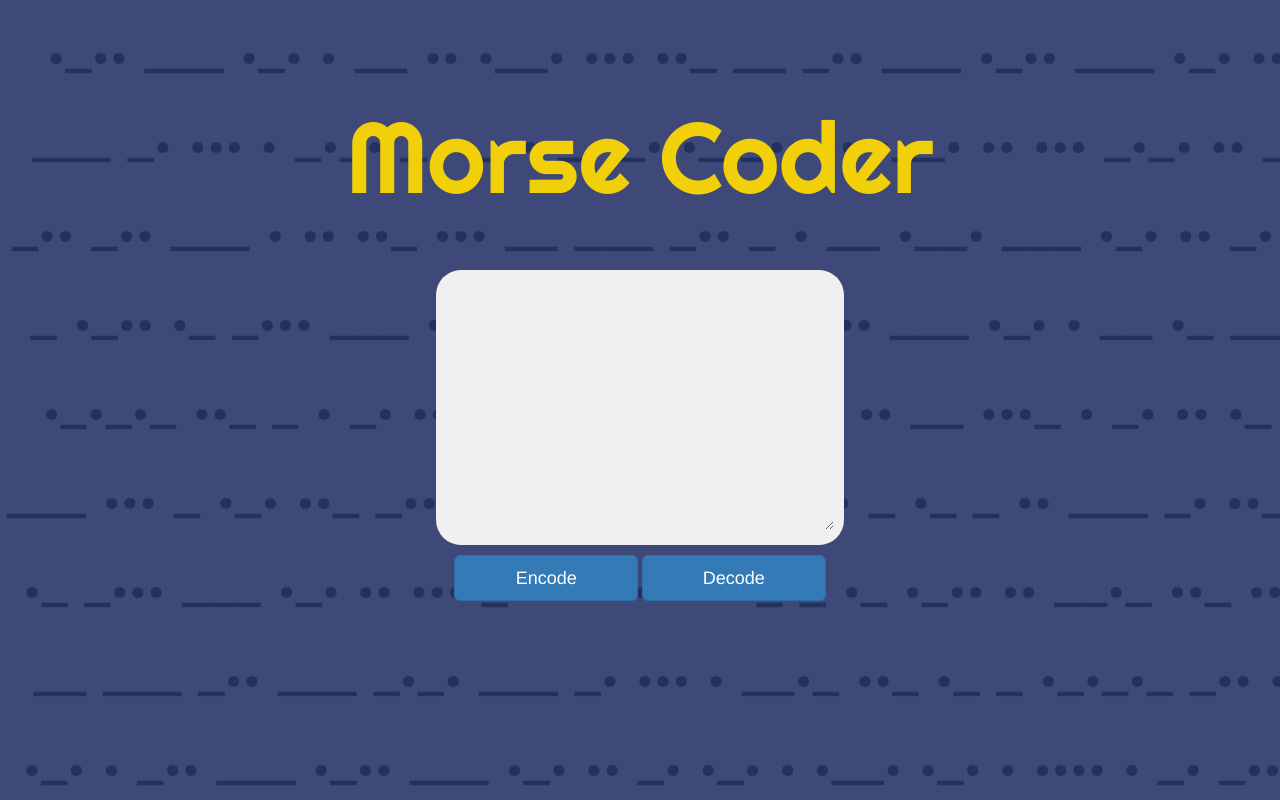
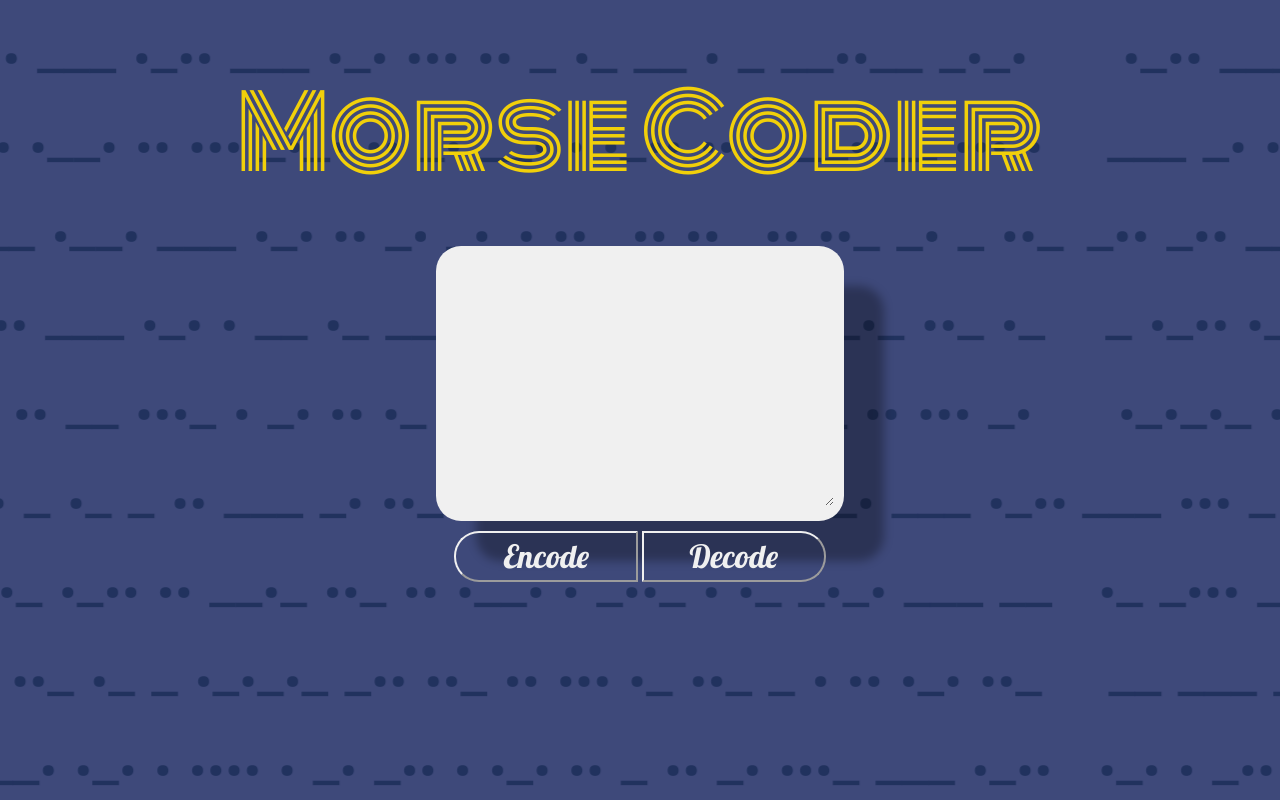
Before and after one commit to benjamin-visser/text-to-morse, a Flask app: page / in a window 1280 px wide. Run offline with Flask 2, Linux system fonts and the light colour scheme; some libraries are stand-ins or nearby versions.

Commit message:
smooth out background animation change title font change encode and decode button styling add popup buttons in text field alter button target functions in server.py

```diff
--- a/application/static/styles.css
+++ b/application/static/styles.css
@@ -1,24 +1,40 @@
-@keyframes animatedBackground {
-  from {
-    background-position: 0 0;
+
+@keyframes slide {
+  0% {
+    transform: translate(0);
   }
-  to {
-    background-position: 100% 0;
+  100% {
+    transform: translate(-3840px); /* The image width */
   }
 }
 
 body {
+    text-align: center;
+}
+
+.content {
+    position: absolute;
+    width: 100%;
+    top: 40px;
+    right: 0px;
+}
+
+.background-container {
+    overflow: hidden;
+}
+
+.background-image {
     background-image: url("images/morse-background.png");
-    background-position: 0px 0px;
     background-repeat: repeat-x;
-    /*animation: animatedBackground 10s linear infinite reverse;*/
-    text-align: center;
-    padding: 5% 0px;
+    position: 0 0;
+    height: 100vh;
+    width: 5760px;
+    animation: slide 30s linear infinite;
 }
 
 h1 {
     color: #F1D00A;
-    font-family: 'Righteous', cursive;
+    font-family: 'Monoton', cursive;
     font-size: 100px;
     margin: 3% auto;
 }
@@ -52,9 +68,33 @@
     outline: none;
 }
 
+.btn-custom-large {
+    display: inline-block;
+    font-size: 32px;
+    font-family: 'Lobster', cursive;
+    width: 100%;
+    background-color: transparent;
+    border-color: #F0F0F0;
+    color: #F0F0F0;
+}
+
+.btn-left {
+    border-radius: 25px 0px 0px 25px;
+}
+
+.btn-right {
+    border-radius: 0px 25px 25px 0px;
+}
+
+.btn-custom-large:hover {
+    border-color: #F0F0F0;
+    color: #F0F0F0;
+    background-color: #54BAB9;
+}
+
 .btn-popup {
     position: absolute;
-    bottom: 10px;
+    bottom: 15px;
     right: 0px;
     display: none;
     width: 100%;
@@ -62,7 +102,7 @@
 
 .text-box:hover .btn-popup{
     position: absolute;
-    bottom: 10px;
+    bottom: 15px;
     right: 0px;
     display: inline-block;
     width: 100%;
@@ -104,6 +144,7 @@
     background-color: #F0F0F0;
     border-width: 0;
     margin-bottom: 10px;
+    box-shadow: 40px 40px 10px rgba(0, 0, 0, 0.3);
 }
 
 /* Extra small devices (phones, 600px and down) */
--- a/application/templates/index.html
+++ b/application/templates/index.html
@@ -9,7 +9,7 @@
 <link rel="stylesheet" href="{{ url_for('static', filename='styles.css') }}">
 <link rel="preconnect" href="https://fonts.googleapis.com">
 <link rel="preconnect" href="https://fonts.gstatic.com" crossorigin>
-<link href="https://fonts.googleapis.com/css2?family=Righteous&display=swap" rel="stylesheet">
+<link href="https://fonts.googleapis.com/css2?family=Lobster&family=Monoton&display=swap" rel="stylesheet">
 
 <script src="https://kit.fontawesome.com/d3bf155adb.js" crossorigin="anonymous"></script>
 <script src="{{ url_for('static', filename='functions.js') }}"></script>
@@ -17,6 +17,10 @@
 
 {% block body %}
 <body>
+<div class="background-container">
+    <div class="background-image"></div>
+</div>
+<div class="content">
     <div class="title-cont">
         <h1>Morse Coder</h1>
     </div>
@@ -35,16 +39,16 @@
                 <div class="container-fluid">
                     <div class="row">
                         <div class="column">
-                        <button class="btn btn-primary btn-lg btn-block" type="submit" formaction="{{ url_for('encode') }}" formmethod="post">Encode</button>
+                            <button class="btn-custom-large btn-left" type="submit" formaction="{{ url_for('encode') }}" formmethod="post">Encode</button>
                         </div>
                         <div class="column">
-                        <button class="btn btn-primary btn-lg btn-block" type="submit" formaction="{{ url_for('decode') }}" formmethod="post">Decode</button>
+                            <button class="btn-custom-large btn-right" type="submit" formaction="{{ url_for('decode') }}" formmethod="post">Decode</button>
                         </div>
                     </div>
                 </div>
             </div>
         </form>
     </div>
-
+</div>
 </body>
 {% endblock %}
```
Lines whose indentation alone changed are shown as unchanged.
